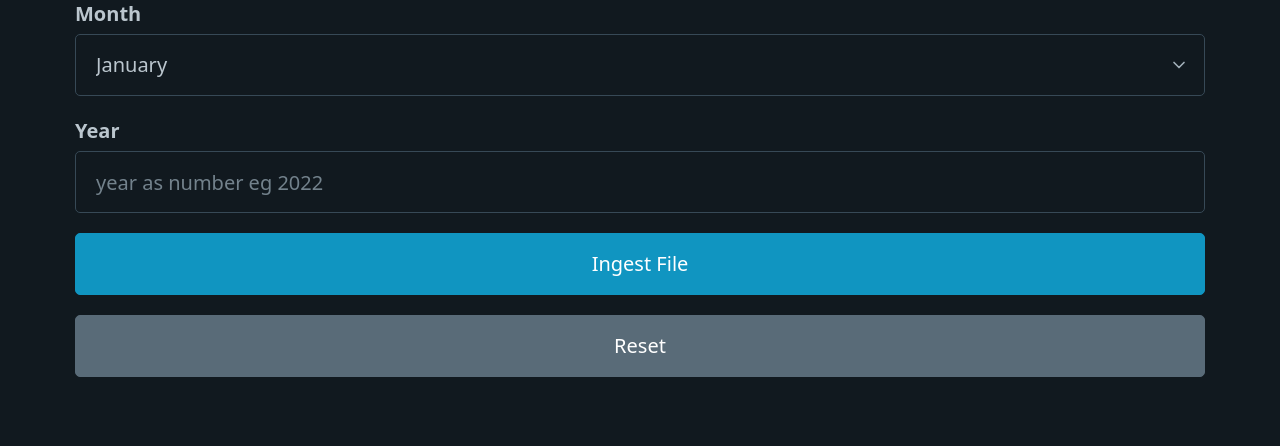
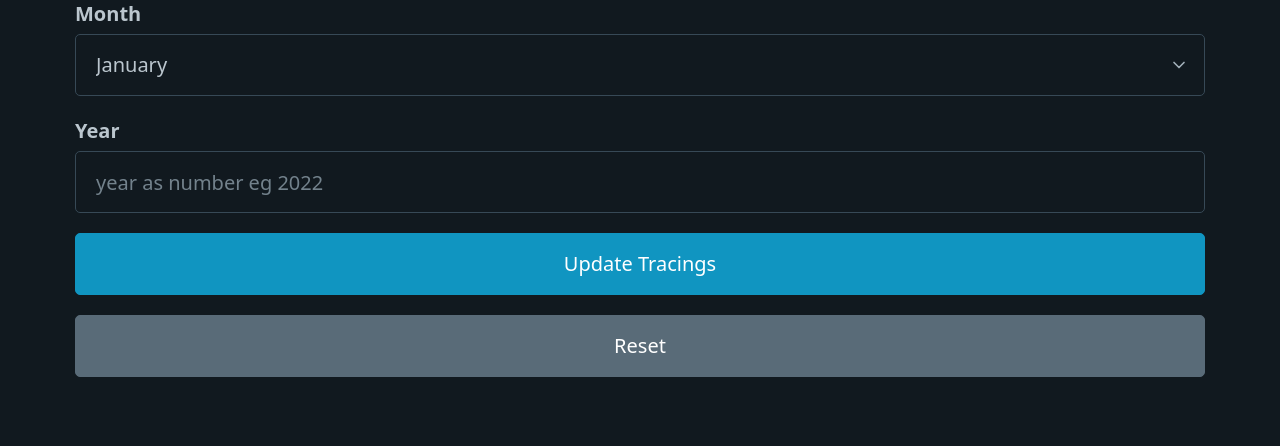
Before and after one commit to jlmodell/busse-rebate-tracer-api-v3, a FastAPI app: page /update_tracings in a window 1280 px wide. Shown: the part 311-757 px from the top of the page. Run offline with FastAPI, Linux system fonts and the light colour scheme; parts of the project's set-up code (start-up, migrations or seed data) failed here and were passed over; some libraries are stand-ins or nearby versions.

Commit message:
Update update_tracings.html

```diff
--- a/templates/update_tracings.html
+++ b/templates/update_tracings.html
@@ -34,7 +34,7 @@
     </div>
 
     <div>
-      <button class="" type="submit">Ingest File</button>
+      <button class="" type="submit">Update Tracings</button>
     </div>
     <div>
       <button class="secondary" type="reset">Reset</button>
```
